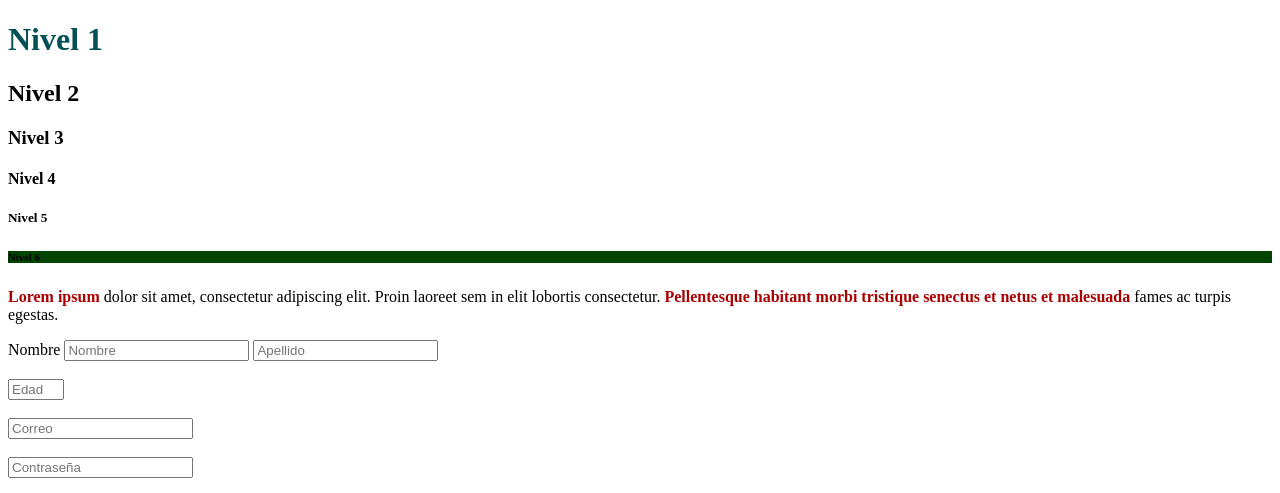
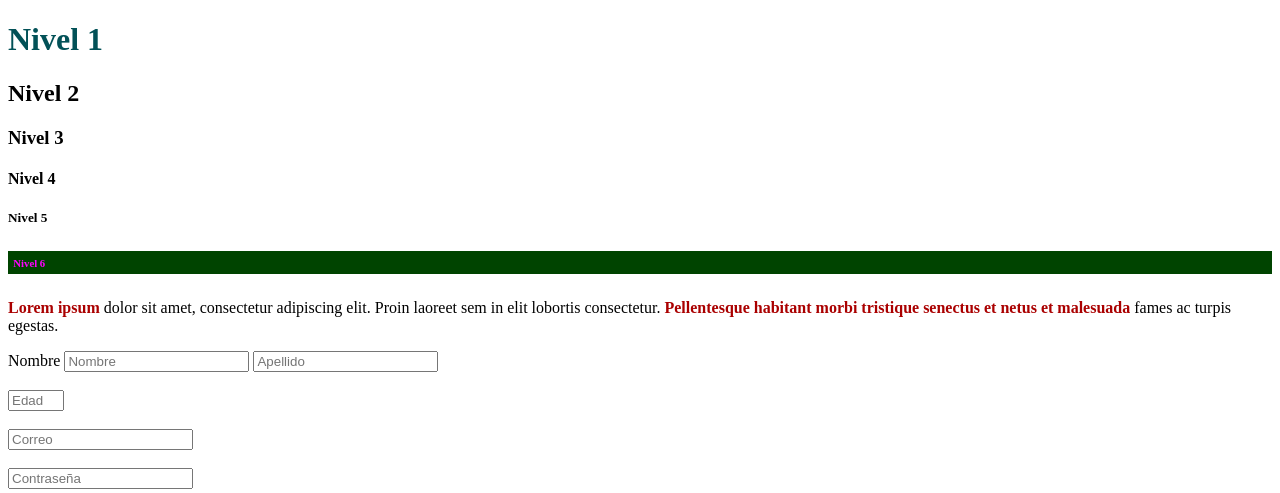
Before and after one commit to mnchava/BEDU_web, a plain HTML site: page sesion01/index.html in a window 1280 px wide. Shown: the top 493 px of the page. Drawn offline with Linux system fonts and the light colour scheme.

Commit message:
index editado

```diff
--- a/sesion01/index.html
+++ b/sesion01/index.html
@@ -36,7 +36,9 @@
     color: #025157;
   }
   h6 {
+    color: #FF00FF;
     background-color: #004400;
+    padding: 0.5em;
   }
   b {
     color: #AA0000;
```
